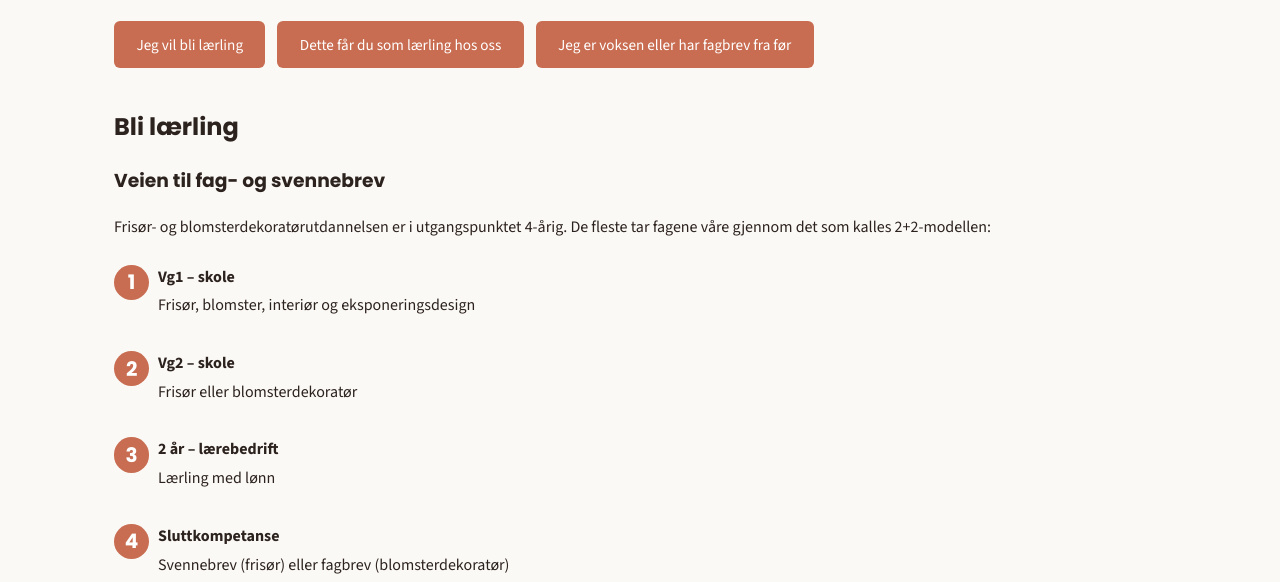
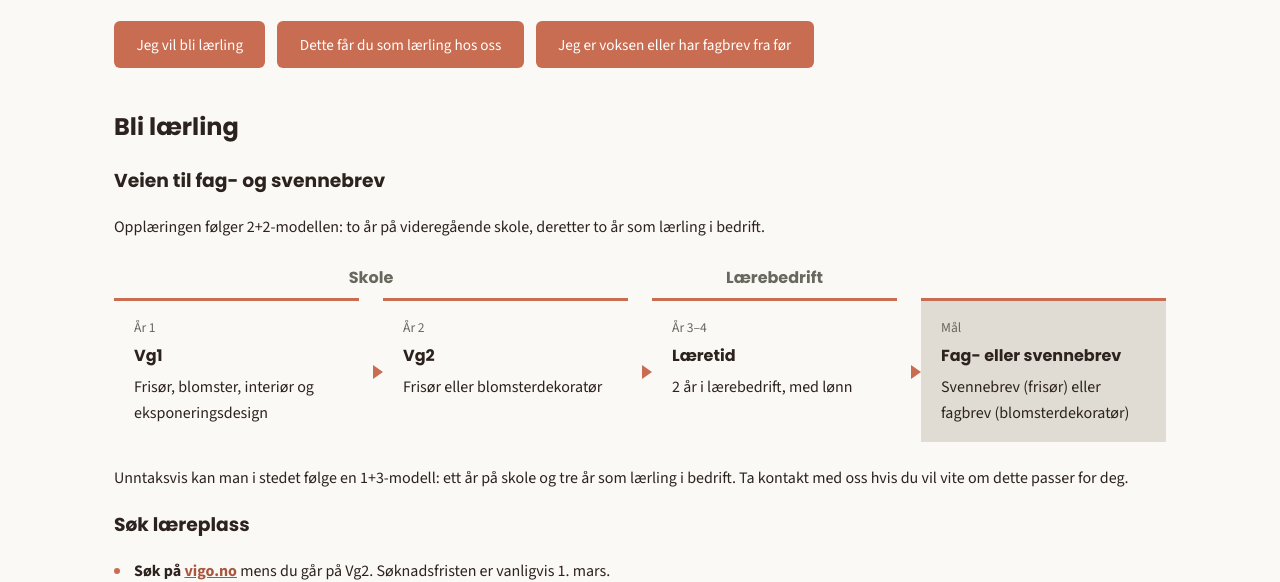
Before and after one commit to OFAAgder/ofa-nettside, a plain HTML site: page for-laerlinger.html in a window 1280 px wide. Shown: the part 237-819 px from the top of the page. Drawn offline with Linux system fonts and the light colour scheme.

Commit message:
Erstatt tidslinjen i «Veien til fag- og svennebrev» med en ny, gjenbrukbar stegmodell
Co-Authored-By: Claude Sonnet 5 <noreply@anthropic.com>

```diff
--- a/css/style.css
+++ b/css/style.css
@@ -301,6 +301,101 @@ section {
   margin: 0;
 }
 
+.stegmodell {
+  margin: 1.5rem 0;
+}
+
+.stegmodell-kategorier {
+  display: grid;
+  grid-template-columns: repeat(4, 1fr);
+  gap: 1.5rem;
+  margin: 0 0 0.5rem;
+}
+
+.stegmodell-kategori {
+  margin: 0;
+  text-align: center;
+  font-family: "Poppins", Arial, sans-serif;
+  font-weight: bold;
+  color: var(--muted-text);
+}
+
+.stegmodell-kategori--skole {
+  grid-column: span 2;
+}
+
+.stegmodell-liste {
+  list-style: none;
+  margin: 0;
+  padding: 0;
+  display: grid;
+  grid-template-columns: repeat(4, 1fr);
+  gap: 1.5rem;
+}
+
+.stegmodell-steg {
+  position: relative;
+  border-top: 3px solid var(--accent);
+  padding: 1rem 1.25rem;
+}
+
+.stegmodell-steg--mal {
+  background-color: #e0dcd3;
+}
+
+.stegmodell-etikett {
+  display: block;
+  font-size: 0.85rem;
+  color: var(--muted-text);
+  margin-bottom: 0.25rem;
+}
+
+.stegmodell-tittel {
+  font-family: "Poppins", Arial, sans-serif;
+  font-weight: bold;
+  margin: 0 0 0.4rem;
+}
+
+.stegmodell-steg p:last-child {
+  margin: 0;
+}
+
+.stegmodell-steg:not(:last-child)::after {
+  content: "";
+  position: absolute;
+  top: 50%;
+  right: -1.5rem;
+  width: 0;
+  height: 0;
+  border-top: 7px solid transparent;
+  border-bottom: 7px solid transparent;
+  border-left: 10px solid var(--accent);
+  transform: translateY(-50%);
+}
+
+@media (max-width: 700px) {
+  .stegmodell-kategorier {
+    display: none;
+  }
+
+  .stegmodell-liste {
+    grid-template-columns: 1fr;
+    gap: 2rem;
+  }
+
+  .stegmodell-steg:not(:last-child)::after {
+    top: auto;
+    left: 50%;
+    right: auto;
+    bottom: -1.5rem;
+    border-top: 10px solid var(--accent);
+    border-bottom: none;
+    border-left: 7px solid transparent;
+    border-right: 7px solid transparent;
+    transform: translateX(-50%);
+  }
+}
+
 main ul {
   list-style: none;
   margin: 0.75rem 0;
--- a/for-laerlinger.html
+++ b/for-laerlinger.html
@@ -46,27 +46,37 @@
       <h2>Bli lærling</h2>
 
       <h3>Veien til fag- og svennebrev</h3>
-      <p>Frisør- og blomsterdekoratørutdannelsen er i utgangspunktet 4-årig. De fleste tar fagene våre gjennom det som kalles 2+2-modellen:</p>
+      <p>Opplæringen følger 2+2-modellen: to år på videregående skole, deretter to år som lærling i bedrift.</p>
 
-      <ol class="tidslinje">
-        <li>
-          <span class="tidslinje-steg">Vg1 – skole</span>
+      <div class="stegmodell">
+        <div class="stegmodell-kategorier">
+          <p class="stegmodell-kategori stegmodell-kategori--skole">Skole</p>
+          <p class="stegmodell-kategori">Lærebedrift</p>
+        </div>
+        <ol class="stegmodell-liste" role="list">
+          <li class="stegmodell-steg">
+            <span class="stegmodell-etikett">År 1</span>
+            <p class="stegmodell-tittel">Vg1</p>
             <p>Frisør, blomster, interiør og eksponeringsdesign</p>
           </li>
-        <li>
-          <span class="tidslinje-steg">Vg2 – skole</span>
+          <li class="stegmodell-steg">
+            <span class="stegmodell-etikett">År 2</span>
+            <p class="stegmodell-tittel">Vg2</p>
             <p>Frisør eller blomsterdekoratør</p>
           </li>
-        <li>
-          <span class="tidslinje-steg">2 år – lærebedrift</span>
+          <li class="stegmodell-steg">
+            <span class="stegmodell-etikett">År 3–4</span>
+            <p class="stegmodell-tittel">Læretid</p>
             <!-- SJEKK -->
-          <p>Lærling med lønn</p>
+            <p>2 år i lærebedrift, med lønn</p>
           </li>
-        <li>
-          <span class="tidslinje-steg">Sluttkompetanse</span>
+          <li class="stegmodell-steg stegmodell-steg--mal">
+            <span class="stegmodell-etikett">Mål</span>
+            <p class="stegmodell-tittel">Fag- eller svennebrev</p>
             <p>Svennebrev (frisør) eller fagbrev (blomsterdekoratør)</p>
           </li>
         </ol>
+      </div>
 
       <p>Unntaksvis kan man i stedet følge en 1+3-modell: ett år på skole og tre år som lærling i bedrift. Ta kontakt med oss hvis du vil vite om dette passer for deg.</p>
 
```
Also changed, not shown: 1 other file. Lines whose indentation alone changed are shown as unchanged.
